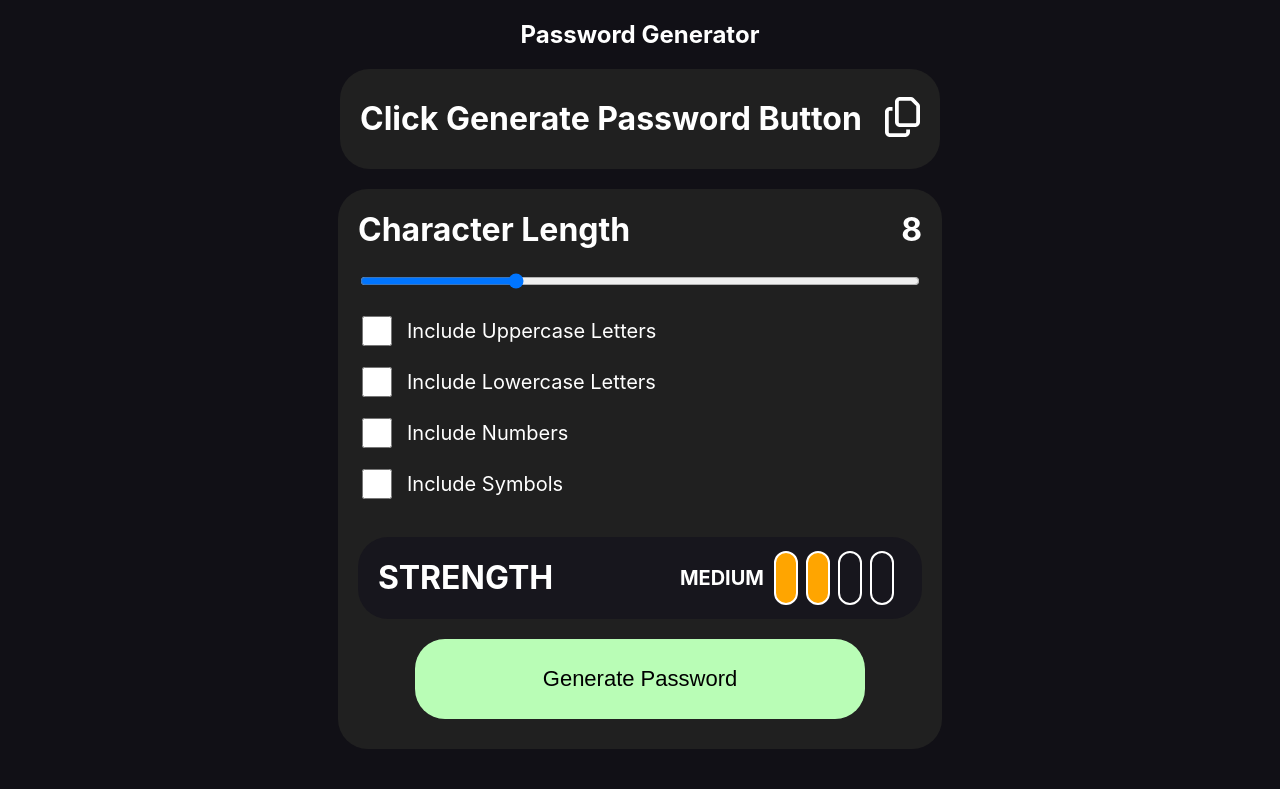
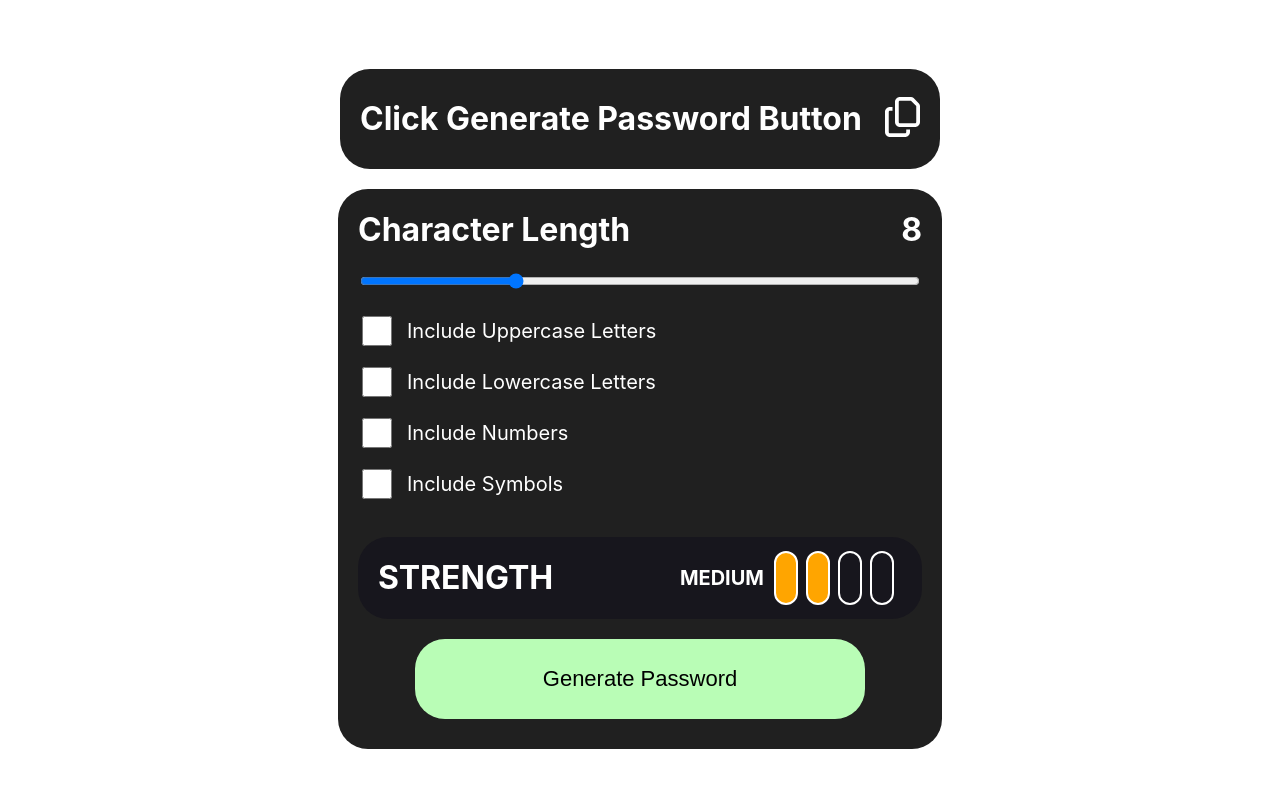
Before and after one commit to Zakariyya98/PasswordGenerator, a React (Create React App) app: page / in a window 1280 px wide. Built offline with nearby package versions, Linux system fonts and the light colour scheme.

Commit message:
App.scss: remove: removed un-needed styles from here

```diff
--- a/src/App.scss
+++ b/src/App.scss
@@ -3,8 +3,6 @@
     display: flex;
     flex-direction: column;
     align-items: center;
-    background-color: #111016;
     color: white;
-    padding-bottom: 40px;
   }
 }
```
